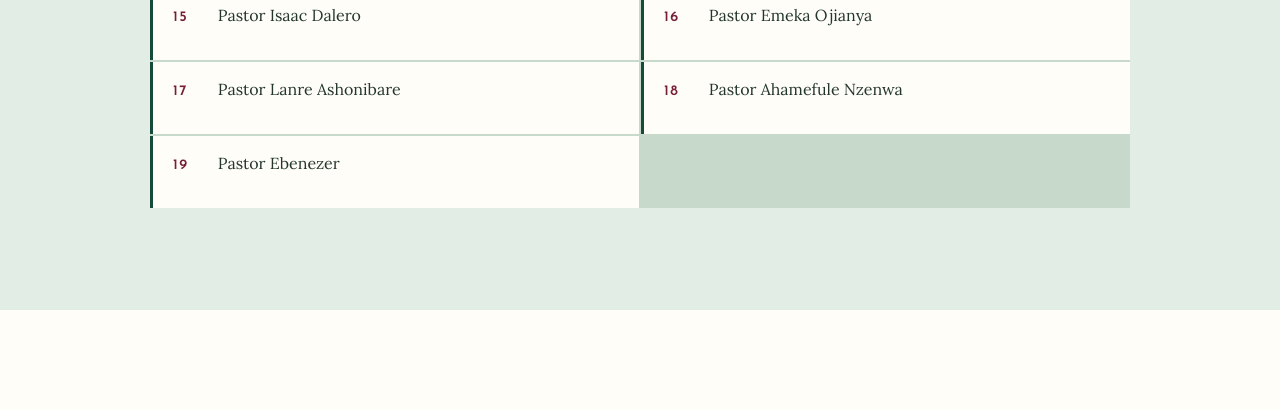
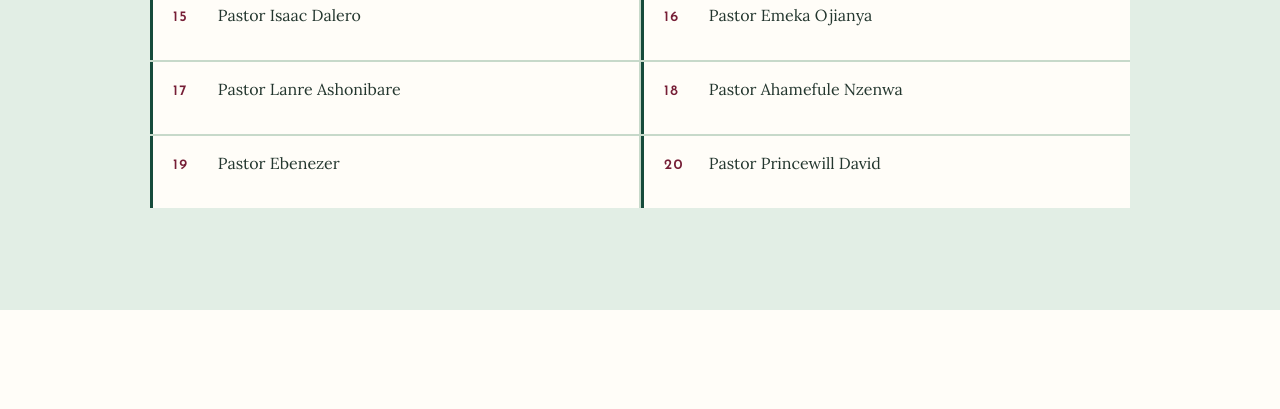
Before and after one commit to timadewale1/mine26, a website: page index.html in a window 1280 px wide. Shown: the part 7920-8329 px from the top of the page. Drawn offline with nearby package versions, Linux system fonts and the light colour scheme.

Commit message:
Add officiating minister

```diff
--- a/index.html
+++ b/index.html
@@ -447,6 +447,7 @@
       <div class="mi"><span class="mi-n">17</span><span class="mi-name">Pastor Lanre Ashonibare</span></div>
       <div class="mi"><span class="mi-n">18</span><span class="mi-name">Pastor Ahamefule Nzenwa</span></div>
       <div class="mi"><span class="mi-n">19</span><span class="mi-name">Pastor Ebenezer</span></div>
+      <div class="mi"><span class="mi-n">20</span><span class="mi-name">Pastor Princewill David</span></div>
     </div>
   </section>
 
```
